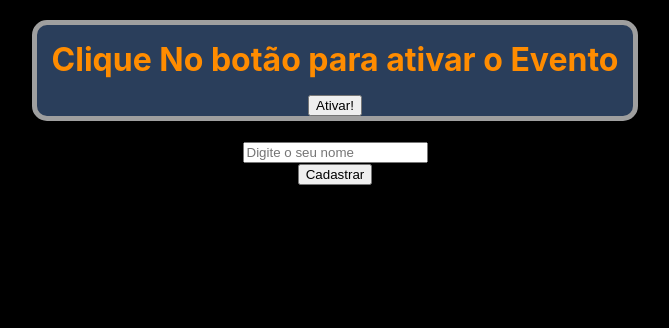
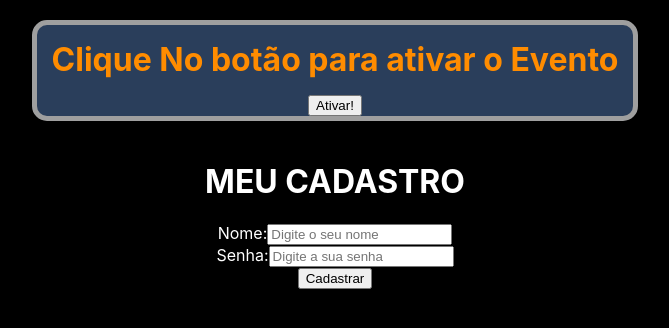
Before and after one commit to NashiCodes/React, a React (Create React App) app: page / in a window 1280 px wide. Shown: the top 328 px of the page, without its empty margins (305-974 px from the left). Built offline with nearby package versions, Linux system fonts and the light colour scheme.

Commit message:
Using useState on form

```diff
--- a/src/components/Form.js
+++ b/src/components/Form.js
@@ -1,15 +1,39 @@
+import { useState } from "react";
+
 function Form() {
   function Cadastro(e) {
     e.preventDefault();
-    console.log(`Usuario cadastrado`);
+    console.log(`Usuario ${name} foi cadastrado com a senha: ${password}`);
   }
+
+  const [name, setName] = useState();
+  const [password, setPassword] = useState();
 
   return (
     <div>
+      <h1>MEU CADASTRO</h1>
       <form onSubmit={Cadastro}>
         <div>
-          <input type="text" placeholder="Digite o seu nome" />
+          <label htmmlFor="name">Nome:</label>
+          <input
+            type="text"
+            id="name"
+            name="name"
+            placeholder="Digite o seu nome"
+            onChange={(e) => setName(e.target.value)}
+          />
         </div>
+        <div>
+          <label htmmlFor="password">Senha:</label>
+          <input
+            type="password"
+            id="password"
+            name="password"
+            placeholder="Digite a sua senha"
+            onChange={(e) => setPassword(e.target.value)}
+          />
+        </div>
+
         <div>
           <input type="submit" value="Cadastrar" />
         </div>
```
